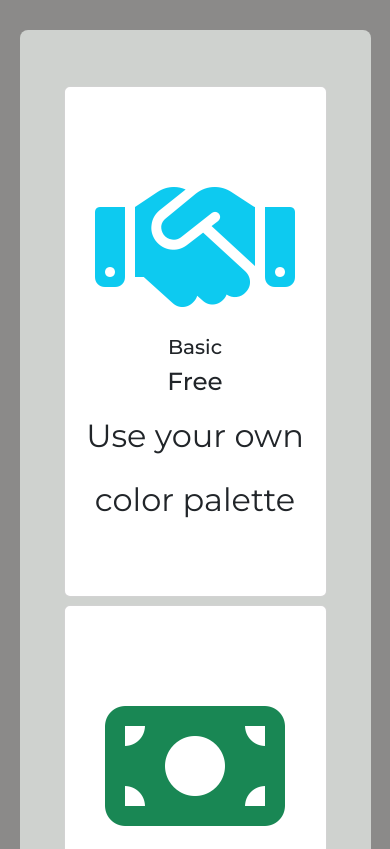
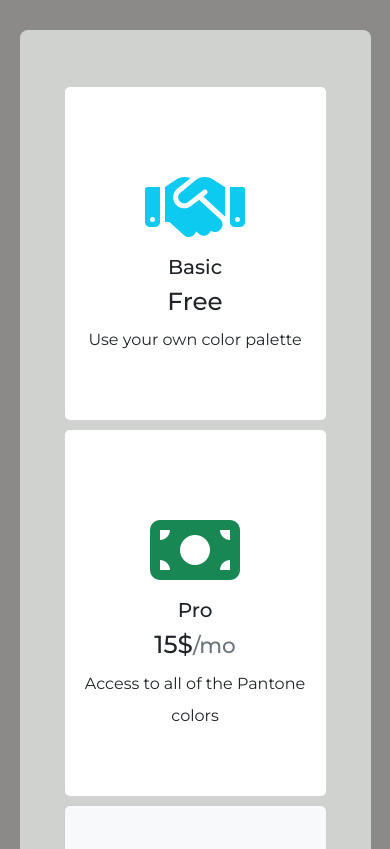
Before and after one commit to eris720/Panshop, a plain HTML site: page subscription.html in a window 390 px wide. Shown: the part 840-1689 px from the top of the page. Drawn offline with nearby package versions, Linux system fonts and the light colour scheme.

Commit message:
Update styles.css

```diff
--- a/styles.css
+++ b/styles.css
@@ -129,4 +129,7 @@ p {
     footer {
     padding-bottom: 1.5rem;
   }
+    .card-body {
+    font-size: 1rem;
   }
+  }
```
